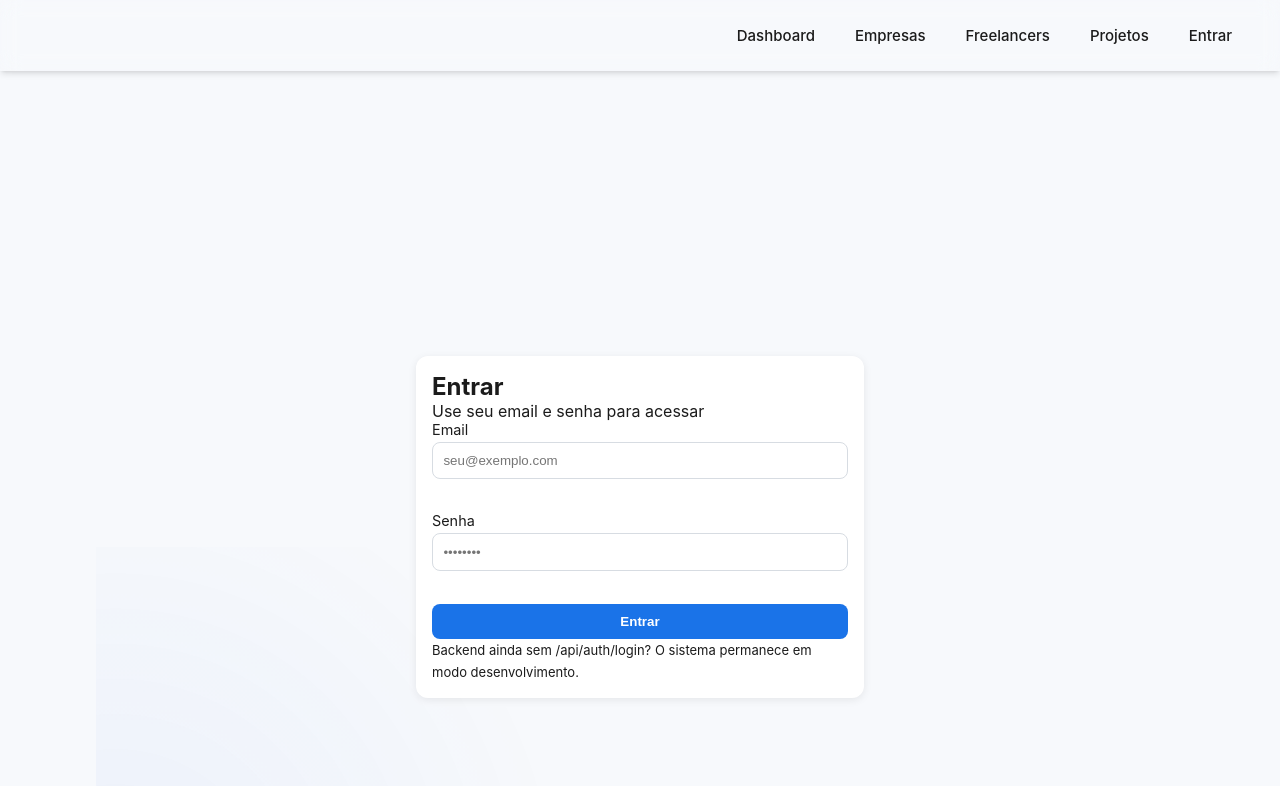
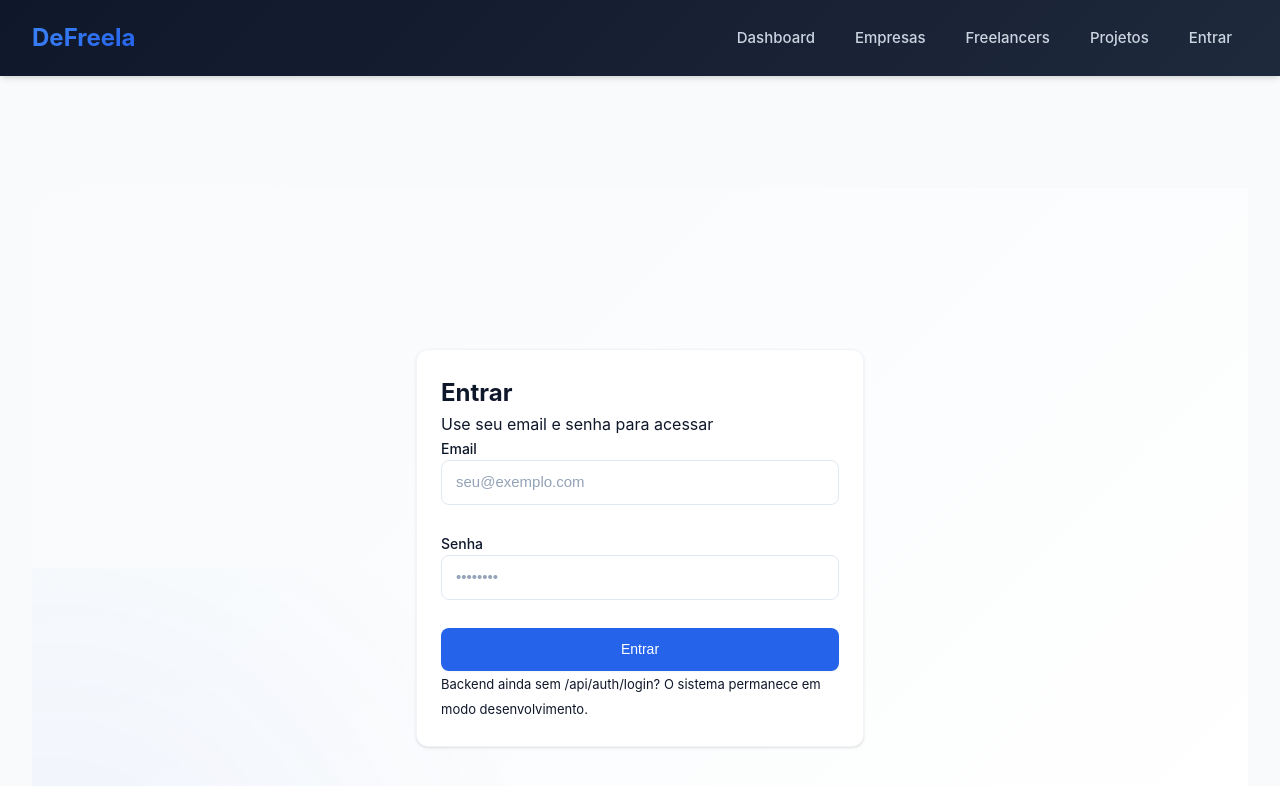
Before and after one commit to BrunoSchmitz4/defreela-frontend-app, a React (Create React App) app: page /login in a window 1280 px wide. Shown: the top 786 px of the page. Built offline with nearby package versions, Linux system fonts and the light colour scheme; no server answers.

Commit message:
Update globals.css

```diff
--- a/src/styles/globals.css
+++ b/src/styles/globals.css
@@ -7,32 +7,100 @@
   box-sizing: border-box;
 }
 
-html, body {
+html {
+  font-size: 16px;
+  scroll-behavior: smooth;
+}
+
+body {
   width: 100%;
-  height: 100%;
-  font-family: "Inter", "Poppins", sans-serif;
+  min-height: 100vh;
+  font-family: -apple-system, BlinkMacSystemFont, "Inter", "Segoe UI", "Roboto", "Oxygen", "Ubuntu", "Cantarell", sans-serif;
   background: var(--bg);
   color: var(--text);
+  line-height: 1.6;
+  -webkit-font-smoothing: antialiased;
+  -moz-osx-font-smoothing: grayscale;
 }
 
 /* =========================================================
-   PALETA
+   PALETA - Modern Blue, White & Black
    ========================================================= */
 :root {
-  --primary: #1a73e8;
-  --primary-dark: #0d47a1;
-  --accent: #0b2a4f;
-  --bg: #f7f9fc;
-  --text: #1b1b1b;
-  --muted: #e2e6ea;
-  --card-bg: #ffffff;
-  --danger: #d32f2f;
+  /* Primary Colors - Blue Spectrum */
+  --primary: #2563eb;
+  --primary-dark: #1e40af;
+  --primary-light: #3b82f6;
+  --primary-lighter: #60a5fa;
+
+  /* Neutral Colors - Black & White Spectrum */
+  --black: #0f172a;
+  --black-light: #1e293b;
+  --black-lighter: #334155;
+  --white: #ffffff;
+  --gray-50: #f8fafc;
+  --gray-100: #f1f5f9;
+  --gray-200: #e2e8f0;
+  --gray-300: #cbd5e1;
+  --gray-400: #94a3b8;
+  --gray-500: #64748b;
+  --gray-600: #475569;
+  --gray-700: #334155;
+  --gray-800: #1e293b;
+  --gray-900: #0f172a;
+
+  /* Semantic Colors */
+  --success: #10b981;
+  --success-light: #d1fae5;
+  --warning: #f59e0b;
+  --warning-light: #fef3c7;
+  --danger: #ef4444;
+  --danger-light: #fee2e2;
+  --info: #3b82f6;
+  --info-light: #dbeafe;
+
+  /* Application Colors */
+  --bg: var(--gray-50);
+  --bg-secondary: var(--white);
+  --text: var(--gray-900);
+  --text-secondary: var(--gray-600);
+  --text-muted: var(--gray-500);
+  --border: var(--gray-200);
+  --border-light: var(--gray-100);
+  --card-bg: var(--white);
+  --card-shadow: 0 1px 3px 0 rgba(0, 0, 0, 0.1), 0 1px 2px -1px rgba(0, 0, 0, 0.1);
+  --card-shadow-hover: 0 10px 15px -3px rgba(0, 0, 0, 0.1), 0 4px 6px -4px rgba(0, 0, 0, 0.1);
+
+  /* Spacing Scale */
+  --spacing-xs: 0.25rem;
+  --spacing-sm: 0.5rem;
+  --spacing-md: 1rem;
+  --spacing-lg: 1.5rem;
+  --spacing-xl: 2rem;
+  --spacing-2xl: 3rem;
+
+  /* Border Radius */
+  --radius-sm: 0.375rem;
+  --radius-md: 0.5rem;
+  --radius-lg: 0.75rem;
+  --radius-xl: 1rem;
+  --radius-full: 9999px;
+
+  /* Transitions */
+  --transition-fast: 150ms cubic-bezier(0.4, 0, 0.2, 1);
+  --transition-base: 200ms cubic-bezier(0.4, 0, 0.2, 1);
+  --transition-slow: 300ms cubic-bezier(0.4, 0, 0.2, 1);
 }
 
 /* Links */
 a {
   color: inherit;
   text-decoration: none;
+  transition: color var(--transition-fast);
+}
+
+a:hover {
+  color: var(--primary);
 }
 
 /* =========================================================
@@ -40,232 +108,535 @@ a {
    ========================================================= */
 .container {
   width: 100%;
-  max-width: 1120px;
-  margin: auto;
-  padding: 1rem;
+  max-width: 1280px;
+  margin: 0 auto;
+  padding: var(--spacing-md);
+}
+
+@media (min-width: 640px) {
+  .container {
+    padding: var(--spacing-lg);
+  }
+}
+
+@media (min-width: 1024px) {
+  .container {
+    padding: var(--spacing-xl);
+  }
 }
 
 .grid {
   display: grid;
-  gap: 1rem;
+  gap: var(--spacing-md);
 }
 
-@media(min-width: 768px) {
+@media (min-width: 640px) {
+  .grid {
+    grid-template-columns: repeat(2, 1fr);
+  }
+}
+
+@media (min-width: 1024px) {
   .grid {
     grid-template-columns: repeat(3, 1fr);
   }
 }
 
 /* =========================================================
-   NAVBAR (com menu hambúrguer)
+   BOTÕES - Sistema Unificado
    ========================================================= */
-/* NAVBAR BASE */
-header {
-  width: 100%;
-  background: #0d1117;
-  color: #fff;
-  position: sticky;
-  top: 0;
-  z-index: 999;
+.btn {
+  display: inline-flex;
+  align-items: center;
+  justify-content: center;
+  gap: var(--spacing-sm);
+  padding: 0.625rem 1.25rem;
+  font-size: 0.875rem;
+  font-weight: 500;
+  line-height: 1.5;
+  border-radius: var(--radius-md);
+  border: 1px solid transparent;
+  cursor: pointer;
+  transition: all var(--transition-base);
+  white-space: nowrap;
+  user-select: none;
+  text-decoration: none;
 }
 
-.navbar {
-  max-width: 1200px;
-  margin: auto;
-  padding: .8rem 1rem;
-  display: flex;
-  justify-content: space-between;
-  align-items: center;
+.btn:disabled {
+  opacity: 0.5;
+  cursor: not-allowed;
 }
 
-/* LOGO */
-.nav-logo a {
-  color: #4fc3f7;
-  text-decoration: none;
-  font-weight: bold;
-  font-size: 1.3rem;
+.btn:focus {
+  outline: 2px solid var(--primary);
+  outline-offset: 2px;
 }
 
-/* LINKS DESKTOP */
-.nav-links {
-  display: flex;
-  gap: 1rem;
-  align-items: center;
+/* Primary Button */
+.btn.primary {
+  background: var(--primary);
+  color: var(--white);
+  box-shadow: 0 1px 2px 0 rgba(0, 0, 0, 0.05);
 }
 
-.nav-links a {
-  color: #e0e0e0;
-  text-decoration: none;
-  padding: .4rem .6rem;
+.btn.primary:hover:not(:disabled) {
+  background: var(--primary-dark);
+  box-shadow: 0 4px 6px -1px rgba(0, 0, 0, 0.1), 0 2px 4px -2px rgba(0, 0, 0, 0.1);
+  transform: translateY(-1px);
 }
 
-.active-link {
-  border-bottom: 2px solid #4fc3f7;
+.btn.primary:active:not(:disabled) {
+  transform: translateY(0);
 }
 
-/* HAMBURGUER BASE */
-.hamburger {
-  display: none;
-  flex-direction: column;
-  width: 26px;
-  gap: 5px;
-  background: transparent;
-  border: none;
-  cursor: pointer;
+/* Secondary Button */
+.btn.secondary {
+  background: var(--white);
+  color: var(--gray-700);
+  border-color: var(--border);
+  box-shadow: 0 1px 2px 0 rgba(0, 0, 0, 0.05);
 }
 
-.hamburger span {
-  height: 3px;
-  width: 100%;
-  background: white;
-  border-radius: 4px;
-  transition: .3s;
+.btn.secondary:hover:not(:disabled) {
+  background: var(--gray-50);
+  border-color: var(--gray-300);
 }
 
-/* MOBILE FIRST */
-@media (max-width: 768px) {
-
-  .hamburger {
-    display: flex;
-    z-index: 1001;
-  }
-
-  .nav-links {
-    position: fixed;
-    top: 0;
-    right: -100%;
-    width: 65%;
-    height: 100%;
-    padding-top: 5rem;
-    background: #161b22;
-    flex-direction: column;
-    gap: 1.5rem;
-    transition: .3s ease-in-out;
-    z-index: 1000;
-  }
-
-  .nav-links.open {
-    right: 0;
-  }
-
-  .nav-links a {
-    font-size: 1.1rem;
-  }
+/* Ghost Button */
+.btn.ghost {
+  background: transparent;
+  color: var(--gray-700);
+  border-color: transparent;
 }
 
-/* HAMBURGER ANIMADO */
-.hamburger.is-active span:nth-child(1) {
-  transform: rotate(45deg) translateY(8px);
+.btn.ghost:hover:not(:disabled) {
+  background: var(--gray-100);
+  color: var(--gray-900);
 }
 
-.hamburger.is-active span:nth-child(2) {
-  opacity: 0;
+/* Danger Button */
+.btn.danger {
+  background: var(--danger);
+  color: var(--white);
+  box-shadow: 0 1px 2px 0 rgba(0, 0, 0, 0.05);
 }
 
-.hamburger.is-active span:nth-child(3) {
-  transform: rotate(-45deg) translateY(-8px);
+.btn.danger:hover:not(:disabled) {
+  background: #dc2626;
+  box-shadow: 0 4px 6px -1px rgba(0, 0, 0, 0.1), 0 2px 4px -2px rgba(0, 0, 0, 0.1);
+  transform: translateY(-1px);
 }
 
-
-/* =========================================================
-   BOTÕES
-   ========================================================= */
-.btn {
-  padding: .65rem 1rem;
-  border: none;
-  border-radius: 8px;
-  cursor: pointer;
-  background: var(--muted);
-  transition: .2s;
+/* Success Button */
+.btn.success {
+  background: var(--success);
+  color: var(--white);
+  box-shadow: 0 1px 2px 0 rgba(0, 0, 0, 0.05);
 }
 
-.btn:hover {
-  opacity: .9;
+.btn.success:hover:not(:disabled) {
+  background: #059669;
+  box-shadow: 0 4px 6px -1px rgba(0, 0, 0, 0.1), 0 2px 4px -2px rgba(0, 0, 0, 0.1);
+  transform: translateY(-1px);
 }
 
-.btn.primary {
-  background: var(--primary);
-  color: white;
-  font-weight: 600;
+/* Button Sizes */
+.btn.btn-sm {
+  padding: 0.5rem 1rem;
+  font-size: 0.8125rem;
 }
 
-.btn.danger {
-  background: var(--danger);
-  color: white;
+.btn.btn-lg {
+  padding: 0.75rem 1.5rem;
+  font-size: 1rem;
 }
 
 /* =========================================================
-   CARDS
+   CARDS - Sistema Unificado
    ========================================================= */
 .card {
   background: var(--card-bg);
-  border-radius: 12px;
-  padding: 1rem;
-  box-shadow: 0 2px 8px rgba(0,0,0,.08);
+  border-radius: var(--radius-lg);
+  padding: var(--spacing-lg);
+  box-shadow: var(--card-shadow);
+  border: 1px solid var(--border-light);
+  transition: all var(--transition-base);
+}
+
+.card:hover {
+  box-shadow: var(--card-shadow-hover);
+  transform: translateY(-2px);
+}
+
+.card-header {
+  margin-bottom: var(--spacing-md);
+  padding-bottom: var(--spacing-md);
+  border-bottom: 1px solid var(--border-light);
+}
+
+.card-title {
+  font-size: 1.125rem;
+  font-weight: 600;
+  color: var(--text);
+  margin-bottom: var(--spacing-xs);
+}
+
+.card-subtitle {
+  font-size: 0.875rem;
+  color: var(--text-muted);
+}
+
+.card-body {
+  color: var(--text-secondary);
+  font-size: 0.9375rem;
+}
+
+.card-footer {
+  margin-top: var(--spacing-md);
+  padding-top: var(--spacing-md);
+  border-top: 1px solid var(--border-light);
+  display: flex;
+  align-items: center;
+  justify-content: space-between;
+  gap: var(--spacing-sm);
 }
 
 /* =========================================================
-   FORMULÁRIOS
+   FORMULÁRIOS - Sistema Unificado
    ========================================================= */
+.form-group {
+  margin-bottom: var(--spacing-lg);
+}
+
 label {
   display: block;
-  margin-bottom: .8rem;
-  font-size: .9rem;
+  margin-bottom: var(--spacing-sm);
+  font-size: 0.875rem;
+  font-weight: 500;
+  color: var(--text);
 }
 
-input, textarea, select {
+input,
+textarea,
+select {
   width: 100%;
-  padding: .65rem;
-  border-radius: 8px;
-  border: 1px solid #d7dce2;
-  margin-top: .25rem;
-  background: white;
+  padding: 0.625rem 0.875rem;
+  font-size: 0.9375rem;
+  line-height: 1.5;
+  color: var(--text);
+  background: var(--white);
+  border: 1px solid var(--border);
+  border-radius: var(--radius-md);
+  transition: all var(--transition-fast);
 }
 
-.error {
+input:focus,
+textarea:focus,
+select:focus {
+  outline: none;
+  border-color: var(--primary);
+  box-shadow: 0 0 0 3px rgba(37, 99, 235, 0.1);
+}
+
+input::placeholder,
+textarea::placeholder {
+  color: var(--gray-400);
+}
+
+input:disabled,
+textarea:disabled,
+select:disabled {
+  background: var(--gray-100);
+  cursor: not-allowed;
+  opacity: 0.6;
+}
+
+textarea {
+  resize: vertical;
+  min-height: 100px;
+}
+
+/* Form Validation States */
+input.error,
+textarea.error,
+select.error {
+  border-color: var(--danger);
+}
+
+input.success,
+textarea.success,
+select.success {
+  border-color: var(--success);
+}
+
+.form-error {
   color: var(--danger);
-  font-size: .85rem;
-  margin-top: .25rem;
+  font-size: 0.8125rem;
+  margin-top: var(--spacing-xs);
+  display: flex;
+  align-items: center;
+  gap: var(--spacing-xs);
+}
+
+.form-helper {
+  color: var(--text-muted);
+  font-size: 0.8125rem;
+  margin-top: var(--spacing-xs);
 }
 
 /* =========================================================
-   MODAL
+   BADGES & TAGS
+   ========================================================= */
+.badge {
+  display: inline-flex;
+  align-items: center;
+  padding: 0.25rem 0.75rem;
+  font-size: 0.75rem;
+  font-weight: 500;
+  border-radius: var(--radius-full);
+  white-space: nowrap;
+}
+
+.badge.primary {
+  background: var(--info-light);
+  color: var(--primary-dark);
+}
+
+.badge.success {
+  background: var(--success-light);
+  color: #065f46;
+}
+
+.badge.warning {
+  background: var(--warning-light);
+  color: #92400e;
+}
+
+.badge.danger {
+  background: var(--danger-light);
+  color: #991b1b;
+}
+
+.badge.gray {
+  background: var(--gray-100);
+  color: var(--gray-700);
+}
+
+/* =========================================================
+   ALERTS
+   ========================================================= */
+.alert {
+  padding: var(--spacing-md);
+  border-radius: var(--radius-md);
+  border: 1px solid transparent;
+  margin-bottom: var(--spacing-md);
+  display: flex;
+  align-items: flex-start;
+  gap: var(--spacing-sm);
+}
+
+.alert-info {
+  background: var(--info-light);
+  border-color: var(--primary-light);
+  color: var(--primary-dark);
+}
+
+.alert-success {
+  background: var(--success-light);
+  border-color: var(--success);
+  color: #065f46;
+}
+
+.alert-warning {
+  background: var(--warning-light);
+  border-color: var(--warning);
+  color: #92400e;
+}
+
+.alert-danger {
+  background: var(--danger-light);
+  border-color: var(--danger);
+  color: #991b1b;
+}
+
+/* =========================================================
+   MODAL - Sistema Unificado
    ========================================================= */
 .modal-backdrop {
   position: fixed;
   inset: 0;
-  background: rgba(0,0,0,.35);
+  background: rgba(15, 23, 42, 0.75);
   display: flex;
+  align-items: center;
   justify-content: center;
-  align-items: center;
-  z-index: 200;
-  padding: 1rem;
+  z-index: 1000;
+  padding: var(--spacing-md);
+  backdrop-filter: blur(4px);
 }
 
 .modal {
-  background: white;
+  background: var(--white);
   width: 100%;
-  max-width: 520px;
-  border-radius: 12px;
-  padding: 1rem;
+  max-width: 32rem;
+  border-radius: var(--radius-xl);
+  box-shadow: 0 20px 25px -5px rgba(0, 0, 0, 0.1), 0 8px 10px -6px rgba(0, 0, 0, 0.1);
   position: relative;
+  max-height: 90vh;
+  overflow-y: auto;
+}
+
+.modal-header {
+  padding: var(--spacing-lg);
+  border-bottom: 1px solid var(--border-light);
+  display: flex;
+  align-items: center;
+  justify-content: space-between;
+}
+
+.modal-title {
+  font-size: 1.125rem;
+  font-weight: 600;
+  color: var(--text);
 }
 
 .modal-close {
-  position: absolute;
-  top: .4rem;
-  right: .6rem;
-  font-size: 1.5rem;
   background: transparent;
   border: none;
+  font-size: 1.5rem;
+  color: var(--gray-400);
   cursor: pointer;
+  padding: 0;
+  width: 2rem;
+  height: 2rem;
+  display: flex;
+  align-items: center;
+  justify-content: center;
+  border-radius: var(--radius-md);
+  transition: all var(--transition-fast);
+}
+
+.modal-close:hover {
+  background: var(--gray-100);
+  color: var(--gray-600);
+}
+
+.modal-body {
+  padding: var(--spacing-lg);
+}
+
+.modal-footer {
+  padding: var(--spacing-lg);
+  border-top: 1px solid var(--border-light);
+  display: flex;
+  align-items: center;
+  justify-content: flex-end;
+  gap: var(--spacing-sm);
 }
 
 /* =========================================================
-   UTILITÁRIOS
+   LOADING STATES
+   ========================================================= */
+.loading {
+  text-align: center;
+  padding: var(--spacing-xl);
+  color: var(--text-muted);
+}
+
+.spinner {
+  display: inline-block;
+  width: 2rem;
+  height: 2rem;
+  border: 3px solid var(--gray-200);
+  border-top-color: var(--primary);
+  border-radius: 50%;
+  animation: spin 0.8s linear infinite;
+}
+
+@keyframes spin {
+  to { transform: rotate(360deg); }
+}
+
+/* =========================================================
+   UTILITY CLASSES
    ========================================================= */
 .flex { display: flex; }
-.center { display:flex; justify-content:center; align-items:center; }
-.mt1 { margin-top: 1rem; }
-.mb1 { margin-bottom: 1rem; }
+.flex-col { flex-direction: column; }
+.items-center { align-items: center; }
+.justify-center { justify-content: center; }
+.justify-between { justify-content: space-between; }
+.gap-sm { gap: var(--spacing-sm); }
+.gap-md { gap: var(--spacing-md); }
+.gap-lg { gap: var(--spacing-lg); }
+
 .text-center { text-align: center; }
+.text-left { text-align: left; }
+.text-right { text-align: right; }
+
+.text-sm { font-size: 0.875rem; }
+.text-base { font-size: 1rem; }
+.text-lg { font-size: 1.125rem; }
+.text-xl { font-size: 1.25rem; }
+.text-2xl { font-size: 1.5rem; }
+
+.font-normal { font-weight: 400; }
+.font-medium { font-weight: 500; }
+.font-semibold { font-weight: 600; }
+.font-bold { font-weight: 700; }
+
+.text-primary { color: var(--primary); }
+.text-muted { color: var(--text-muted); }
+.text-secondary { color: var(--text-secondary); }
+
+.mt-xs { margin-top: var(--spacing-xs); }
+.mt-sm { margin-top: var(--spacing-sm); }
+.mt-md { margin-top: var(--spacing-md); }
+.mt-lg { margin-top: var(--spacing-lg); }
+.mt-xl { margin-top: var(--spacing-xl); }
+
+.mb-xs { margin-bottom: var(--spacing-xs); }
+.mb-sm { margin-bottom: var(--spacing-sm); }
+.mb-md { margin-bottom: var(--spacing-md); }
+.mb-lg { margin-bottom: var(--spacing-lg); }
+.mb-xl { margin-bottom: var(--spacing-xl); }
+
+.p-xs { padding: var(--spacing-xs); }
+.p-sm { padding: var(--spacing-sm); }
+.p-md { padding: var(--spacing-md); }
+.p-lg { padding: var(--spacing-lg); }
+.p-xl { padding: var(--spacing-xl); }
+
+.w-full { width: 100%; }
+.h-full { height: 100%; }
+
+.rounded-sm { border-radius: var(--radius-sm); }
+.rounded-md { border-radius: var(--radius-md); }
+.rounded-lg { border-radius: var(--radius-lg); }
+.rounded-xl { border-radius: var(--radius-xl); }
+.rounded-full { border-radius: var(--radius-full); }
+
+.shadow { box-shadow: var(--card-shadow); }
+.shadow-hover { box-shadow: var(--card-shadow-hover); }
+
+/* =========================================================
+   RESPONSIVE UTILITIES
+   ========================================================= */
+.hidden { display: none; }
+
+@media (min-width: 640px) {
+  .sm\:block { display: block; }
+  .sm\:flex { display: flex; }
+  .sm\:hidden { display: none; }
+}
+
+@media (min-width: 768px) {
+  .md\:block { display: block; }
+  .md\:flex { display: flex; }
+  .md\:hidden { display: none; }
+}
+
+@media (min-width: 1024px) {
+  .lg\:block { display: block; }
+  .lg\:flex { display: flex; }
+  .lg\:hidden { display: none; }
+}
```
